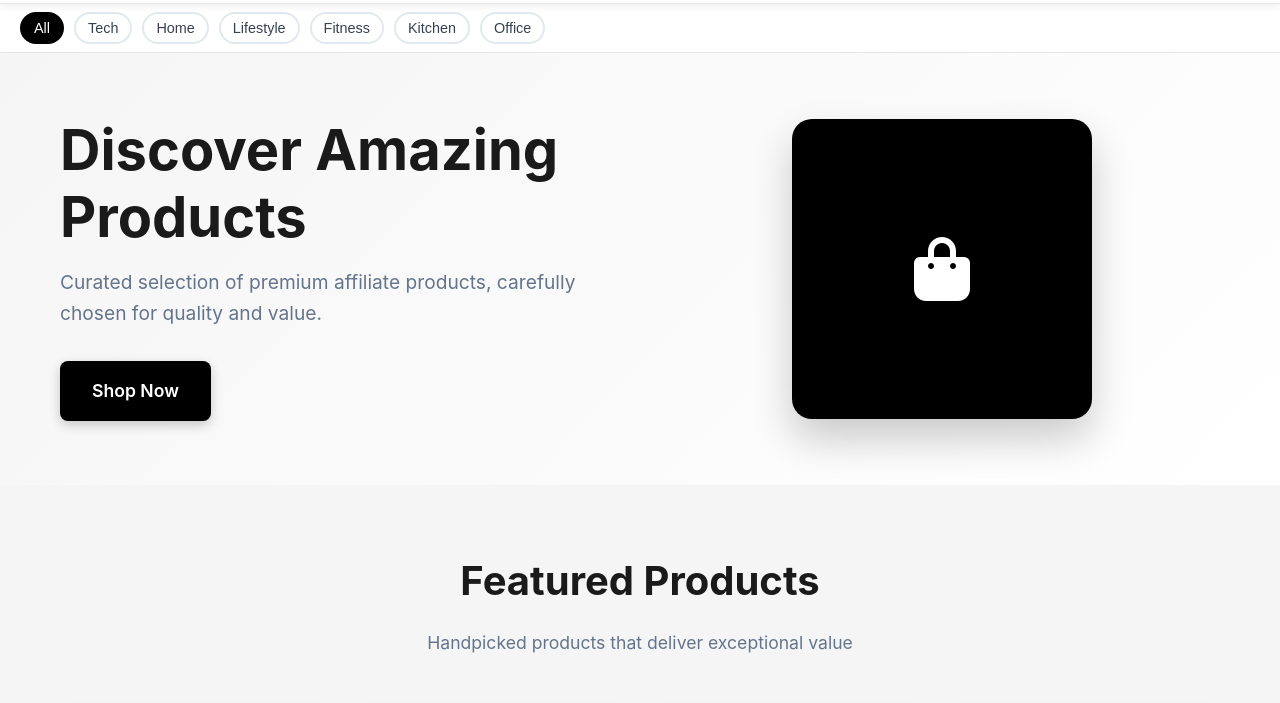
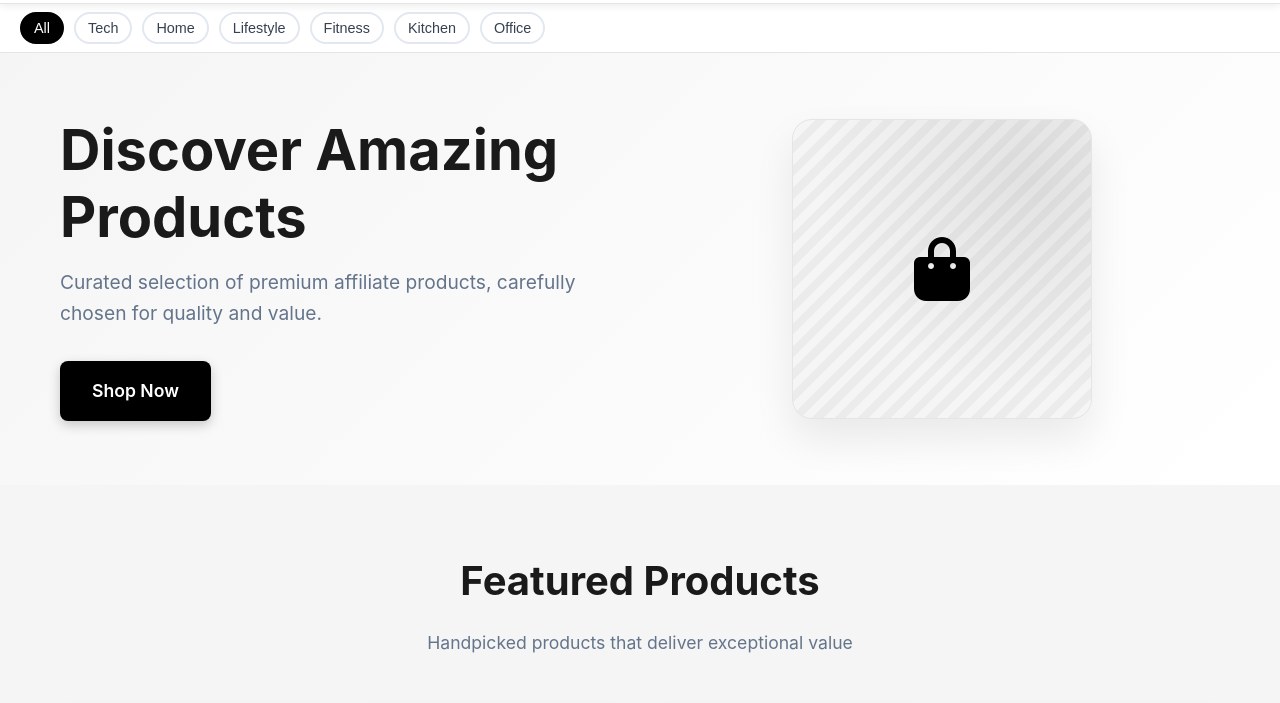
Before and after one commit to jkanbi/shop.arated.com, a website: page index.html in a window 1280 px wide. Shown: the part 67-770 px from the top of the page. Drawn offline with Linux system fonts and the light colour scheme.

Commit message:
Update styles.css
less solid hero image.

```diff
--- a/styles.css
+++ b/styles.css
@@ -364,14 +364,18 @@ body {
 .hero-image-placeholder {
     width: 300px;
     height: 300px;
-    background: var(--color-accent);
+    background:
+        radial-gradient(120% 120% at 80% 20%, rgba(0,0,0,0.08), rgba(0,0,0,0) 60%),
+        repeating-linear-gradient(135deg, rgba(0,0,0,0.04) 0, rgba(0,0,0,0.04) 8px, rgba(0,0,0,0) 8px, rgba(0,0,0,0) 16px),
+        var(--color-surface-alt);
+    border: 1px solid var(--color-border);
     border-radius: 20px;
     display: flex;
     align-items: center;
     justify-content: center;
-    color: var(--color-accent-contrast);
+    color: var(--color-accent);
     font-size: 4rem;
-    box-shadow: 0 20px 40px rgba(0,0,0,0.2);
+    box-shadow: 0 20px 40px rgba(0,0,0,0.08);
 }
 
 /* Products Section - Arated.com style */
```
